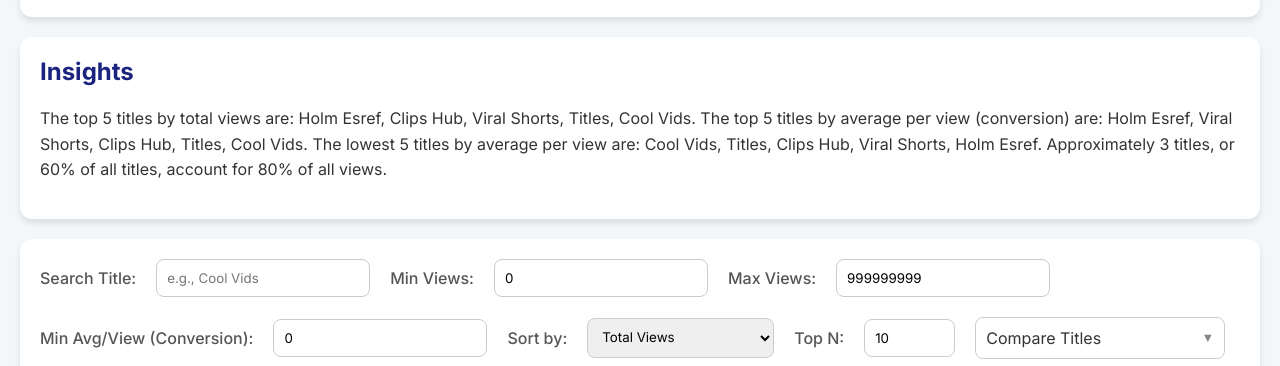
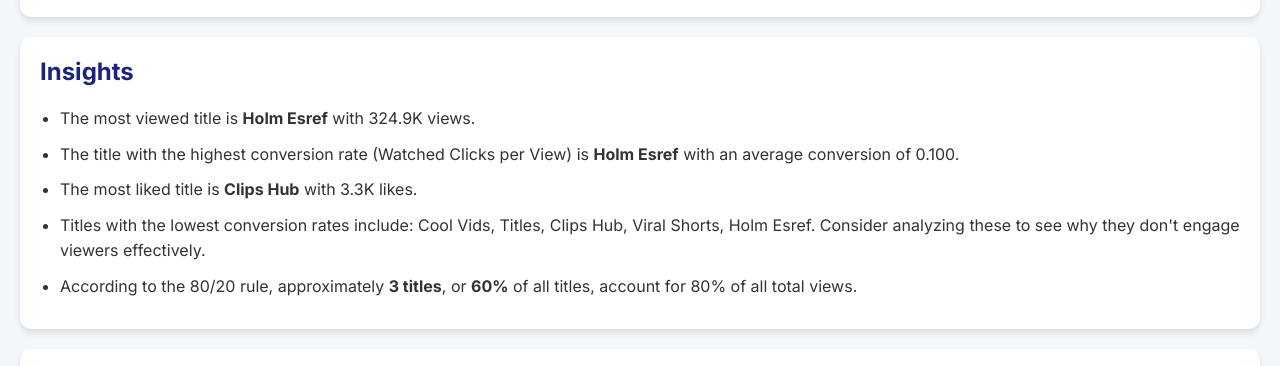
Before and after one commit to mothana1998/shahid-shorts-analytics, a plain HTML site: page index.html in a window 1280 px wide. Shown: the part 395-761 px from the top of the page. Drawn offline with nearby package versions, Linux system fonts and the light colour scheme.

Commit message:
Update index.html

```diff
--- a/index.html
+++ b/index.html
@@ -198,7 +198,14 @@
             color: #1a237e;
         }
 
-        .insights-container p {
+        .insights-container ul {
+            list-style-type: disc;
+            padding-left: 20px;
+            margin: 0;
+        }
+
+        .insights-container li {
+            margin-bottom: 10px;
             line-height: 1.6;
         }
 
@@ -455,7 +462,9 @@
 
         <div class="insights-container">
             <h2>Insights</h2>
-            <p id="insights-text">Upload an Excel file to generate insights.</p>
+            <div id="insights-text">
+                <p>Upload an Excel file to generate insights.</p>
+            </div>
         </div>
 
         <div class="controls-container">
@@ -810,23 +819,27 @@
     }
 
     /**
-     * Renders the auto-generated insights.
+     * Renders the auto-generated insights as a bulleted list.
      * @param {Array<Object>} data The filtered and sorted data.
      */
     function renderInsights(data) {
+        const insightsContainer = document.getElementById('insights-text');
+        insightsContainer.innerHTML = ''; // Clear previous insights
+
         if (data.length === 0) {
-            document.getElementById('insights-text').textContent = "Not enough data to generate insights.";
+            insightsContainer.innerHTML = `<p>Not enough data to generate insights.</p>`;
             return;
         }
 
-        const sortedByViews = [...data].sort((a,b) => b.total_views - a.total_views);
-        const sortedByAvgConversion = [...data].sort((a,b) => b.avg_per_view_conversion - a.avg_per_view_conversion);
+        const sortedByViews = [...data].sort((a, b) => b.total_views - a.total_views);
+        const sortedByAvgConversion = [...data].sort((a, b) => b.avg_per_view_conversion - a.avg_per_view_conversion);
+        const sortedByLikes = [...data].sort((a, b) => b.total_likes - a.total_likes);
 
-        const top5Views = sortedByViews.slice(0, 5).map(p => p.title).join(', ');
-        const top5AvgConversion = sortedByAvgConversion.slice(0, 5).map(p => p.title).join(', ');
-        const lowest5AvgConversion = sortedByAvgConversion.slice(-5).map(p => p.title).reverse().join(', ');
+        const topViewsTitle = sortedByViews[0] ? `<b>${sortedByViews[0].title}</b> with ${formatNumber(sortedByViews[0].total_views)} views` : 'N/A';
+        const topConversionTitle = sortedByAvgConversion[0] ? `<b>${sortedByAvgConversion[0].title}</b> with an average conversion of ${sortedByAvgConversion[0].avg_per_view_conversion.toFixed(3)}` : 'N/A';
+        const topLikesTitle = sortedByLikes[0] ? `<b>${sortedByLikes[0].title}</b> with ${formatNumber(sortedByLikes[0].total_likes)} likes` : 'N/A';
+        const lowestConversionTitles = sortedByAvgConversion.slice(-5).reverse().map(p => p.title).join(', ');
 
-        // 80/20 Rule
         const totalViews = sortedByViews.reduce((sum, p) => sum + p.total_views, 0);
         let cumulativeViews = 0;
         let topXCount = 0;
@@ -838,14 +851,17 @@
             }
         }
 
-        const insightText = `
-            The top 5 titles by total views are: ${top5Views}.
-            The top 5 titles by average per view (conversion) are: ${top5AvgConversion}.
-            The lowest 5 titles by average per view are: ${lowest5AvgConversion}.
-            Approximately ${topXCount} titles, or ${((topXCount / aggregatedData.length) * 100).toFixed(0)}% of all titles, account for 80% of all views.
+        const insightsHtml = `
+            <ul>
+                <li>The most viewed title is ${topViewsTitle}.</li>
+                <li>The title with the highest conversion rate (Watched Clicks per View) is ${topConversionTitle}.</li>
+                <li>The most liked title is ${topLikesTitle}.</li>
+                <li>Titles with the lowest conversion rates include: ${lowestConversionTitles}. Consider analyzing these to see why they don't engage viewers effectively.</li>
+                <li>According to the 80/20 rule, approximately <b>${topXCount} titles</b>, or <b>${((topXCount / aggregatedData.length) * 100).toFixed(0)}%</b> of all titles, account for 80% of all total views.</li>
+            </ul>
         `;
 
-        document.getElementById('insights-text').textContent = insightText.trim().replace(/\s+/g, ' ');
+        insightsContainer.innerHTML = insightsHtml;
     }
 
     /**
```
